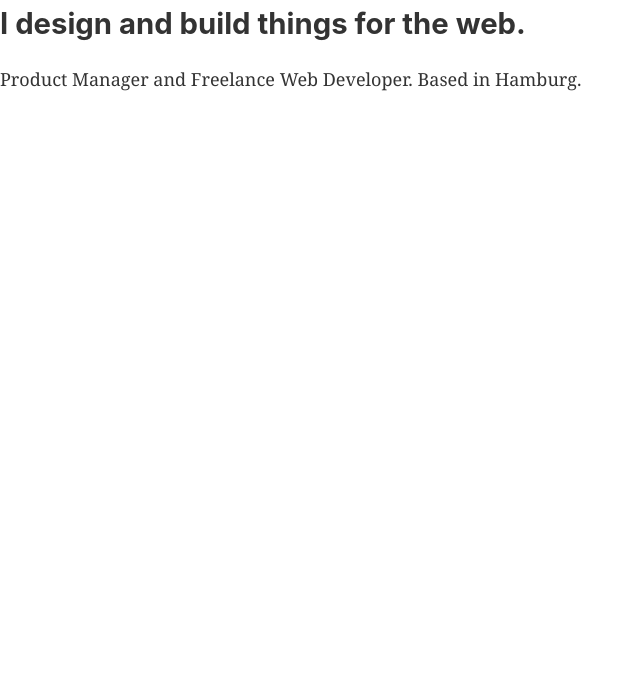
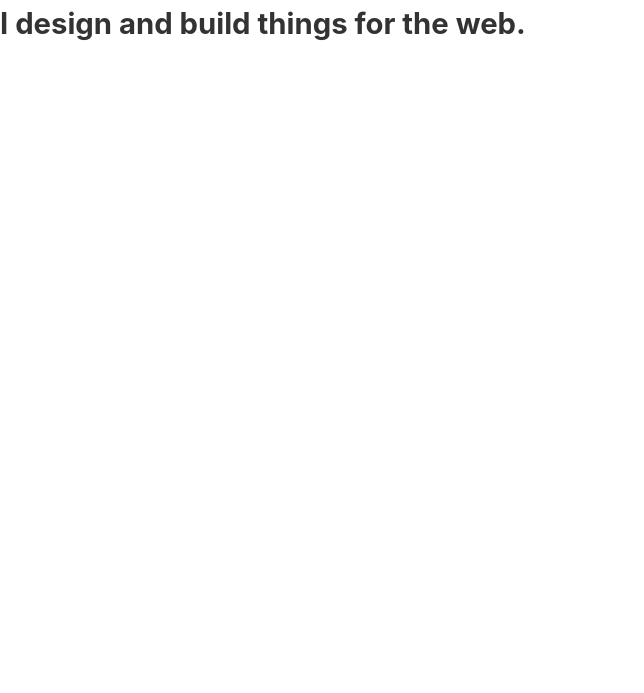
Before and after one commit to CodyJPerry/gatsby-portfolio, a Gatsby site: page / in a window 1280 px wide. Shown: the part 107-800 px from the top of the page, without its empty margins (0-644 px from the left). Built offline with nearby package versions, Linux system fonts and the light colour scheme; Gatsby itself is replaced by a stand-in of ours.

Commit message:
Update index.js content

```diff
--- a/src/components/Hero.js
+++ b/src/components/Hero.js
@@ -10,9 +10,6 @@ const Hero = () => {
             <h2 className="subtitle">
                 I design and build <span className="highlighted">things for the web</span>.
             </h2>
-            <div className="description">
-                Product Manager and Freelance Web Developer. Based in Hamburg.
-            </div>
         </section>
     )
 }
--- a/src/components/layout.js
+++ b/src/components/layout.js
@@ -13,7 +13,6 @@ import Header from "./Header"
 import "./layout.css"
 
 
-
 const Layout = ({ children }) => {
   const data = useStaticQuery(graphql`
     query SiteTitleQuery {
@@ -27,7 +26,6 @@ const Layout = ({ children }) => {
 
   return (
    <main>
-     <Header />
      <main id="main-content">{children}</main>
    </main>
   )
--- a/src/pages/index.js
+++ b/src/pages/index.js
@@ -9,7 +9,9 @@ import Hero from "../components/Hero"
 
 const IndexPage = () => {
   return (
-    <Hero />
+    <Layout>
+      <Hero />
+    </Layout>
   )
 }
 
```
Also changed, not shown: src/components/layout.css (line endings or trailing spaces).
